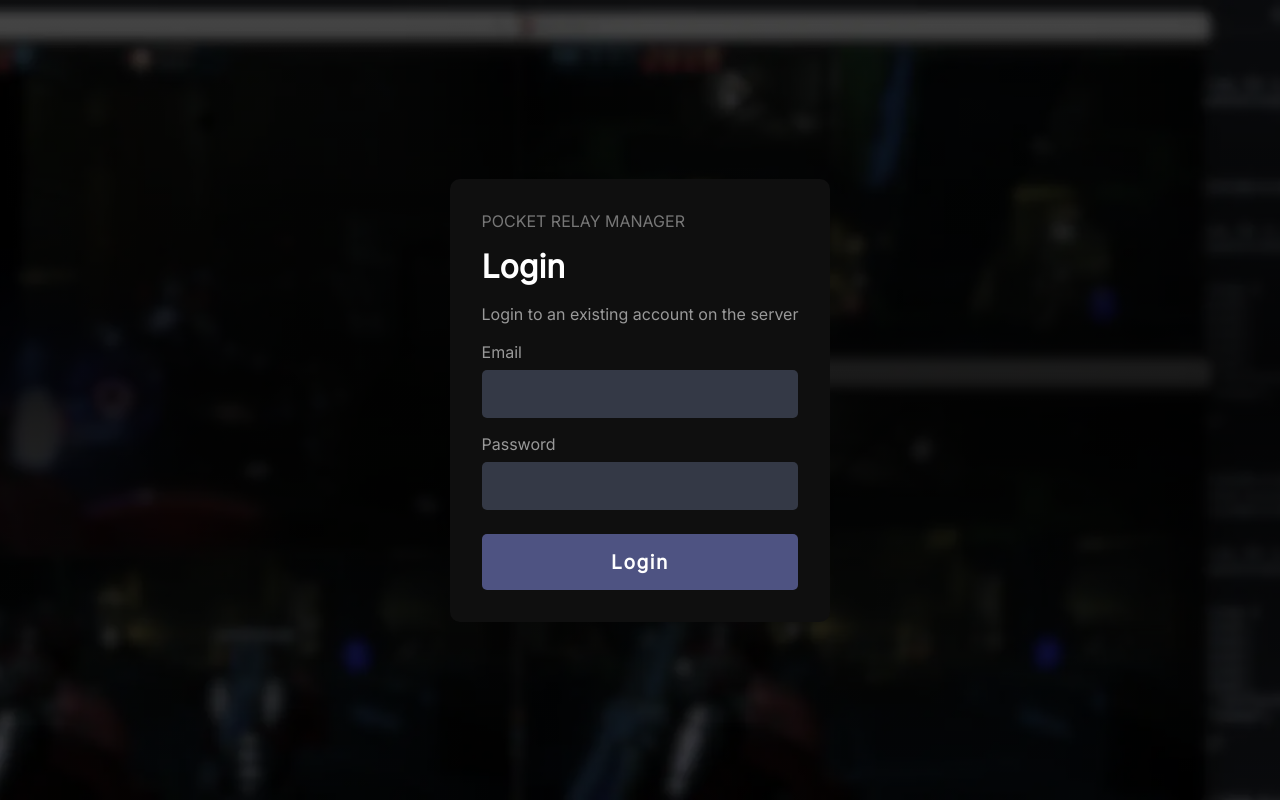
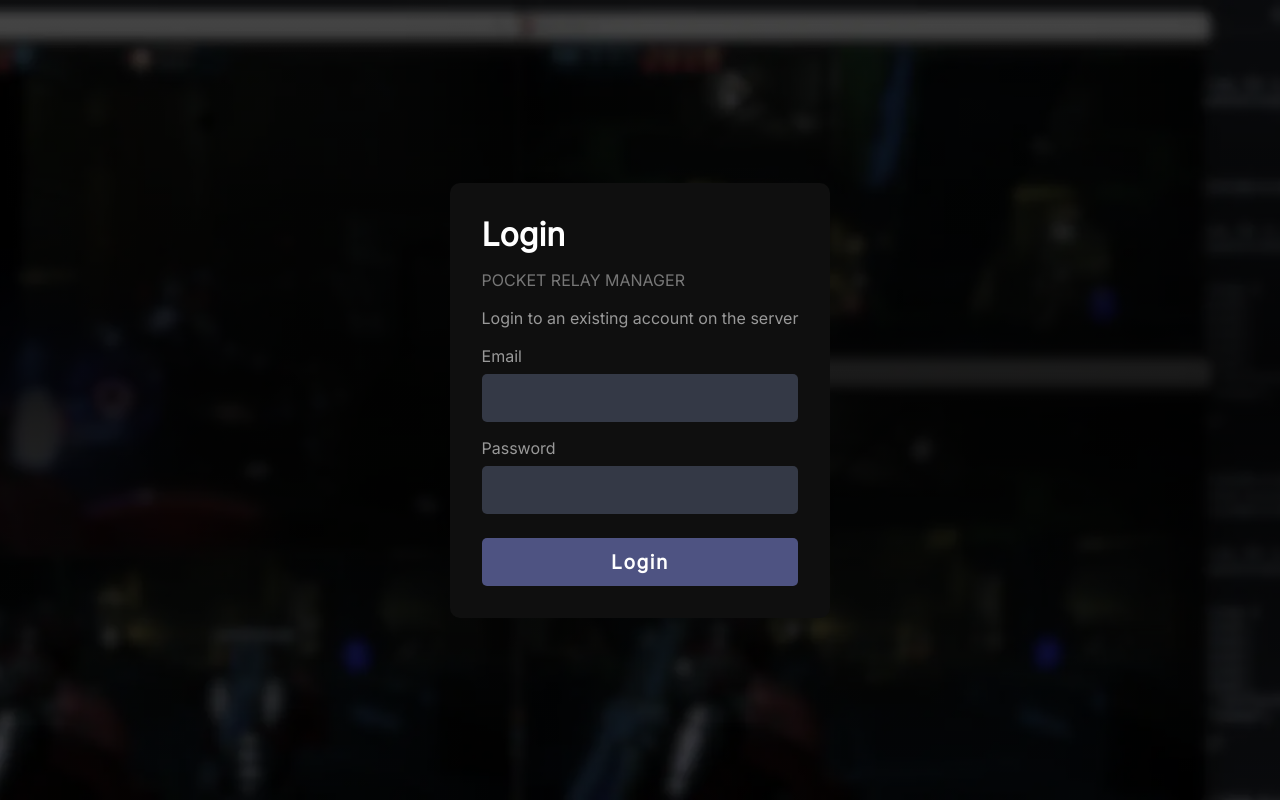
Before and after one commit to PocketRelay/Dashboard, a SvelteKit app: page /login in a window 1280 px wide. Built offline with nearby package versions, Linux system fonts and the light colour scheme.

Commit message:
Fixed default values for settings

```diff
--- a/src/routes/login/+page.svelte
+++ b/src/routes/login/+page.svelte
@@ -21,10 +21,10 @@
         loading = true;
 
         try {
-            let response = await doLogin(email, password);
+            const { token } = await doLogin(email, password);
 
             // Assign the token
-            setToken(response.token);
+            setToken(token);
 
             await goto("/");
         } catch (e) {
@@ -42,9 +42,9 @@
 {/if}
 
 <main class="background">
-    <form class="form" on:submit|preventDefault={login}>
+    <form class="form card" on:submit|preventDefault={login}>
+        <h1>Login</h1>
         <span class="ident">POCKET RELAY MANAGER</span>
-        <h1>Login</h1>
         <p class="text">Login to an existing account on the server</p>
         {#if error}
             <p class="error">{error}</p>
@@ -98,17 +98,11 @@
         display: flex;
         flex-flow: column;
         gap: 1rem;
-
-        padding: 2rem;
-        border-radius: 10px;
-
-        background-color: #0f0f0f;
     }
 
     .button {
+        font-size: 1.2rem;
         margin-top: 0.5rem;
-        font-size: 1.2rem;
         font-weight: bold;
-        padding: 1rem;
     }
 </style>
```
Also changed, not shown: src/routes/(dashboard)/settings/+page.svelte (+4 -3 lines).
